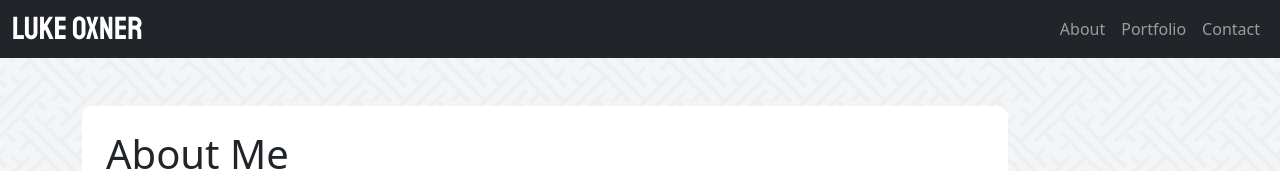
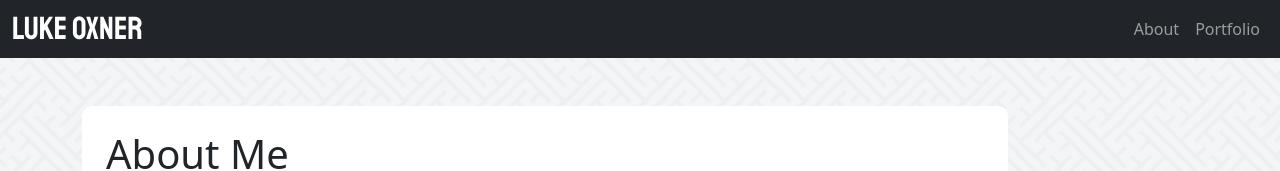
Before and after one commit to lukeoxner/portfolio, a React (Create React App) app: page / in a window 1280 px wide. Shown: the top 171 px of the page. Built offline with nearby package versions, Linux system fonts and the light colour scheme.

Commit message:
remove contact link from navbar

```diff
--- a/src/components/Header.js
+++ b/src/components/Header.js
@@ -1,5 +1,5 @@
-import React from 'react';
-import { Link, useLocation } from 'react-router-dom';
+import React from "react";
+import { Link, useLocation } from "react-router-dom";
 
 function Header() {
 	const location = useLocation();
@@ -29,9 +29,9 @@
 									<Link
 										to="/about"
 										className={
-											location.pathname === '/about'
-												? 'nav-link active'
-												: 'nav-link'
+											location.pathname === "/about"
+												? "nav-link active"
+												: "nav-link"
 										}
 									>
 										About
@@ -39,22 +39,12 @@
 									<Link
 										to="/projects"
 										className={
-											location.pathname === '/projects'
-												? 'nav-link active'
-												: 'nav-link'
+											location.pathname === "/projects"
+												? "nav-link active"
+												: "nav-link"
 										}
 									>
 										Portfolio
-									</Link>
-									<Link
-										to="/contact"
-										className={
-											location.pathname === '/contact'
-												? 'nav-link active'
-												: 'nav-link'
-										}
-									>
-										Contact
 									</Link>
 								</div>
 							</div>
```
